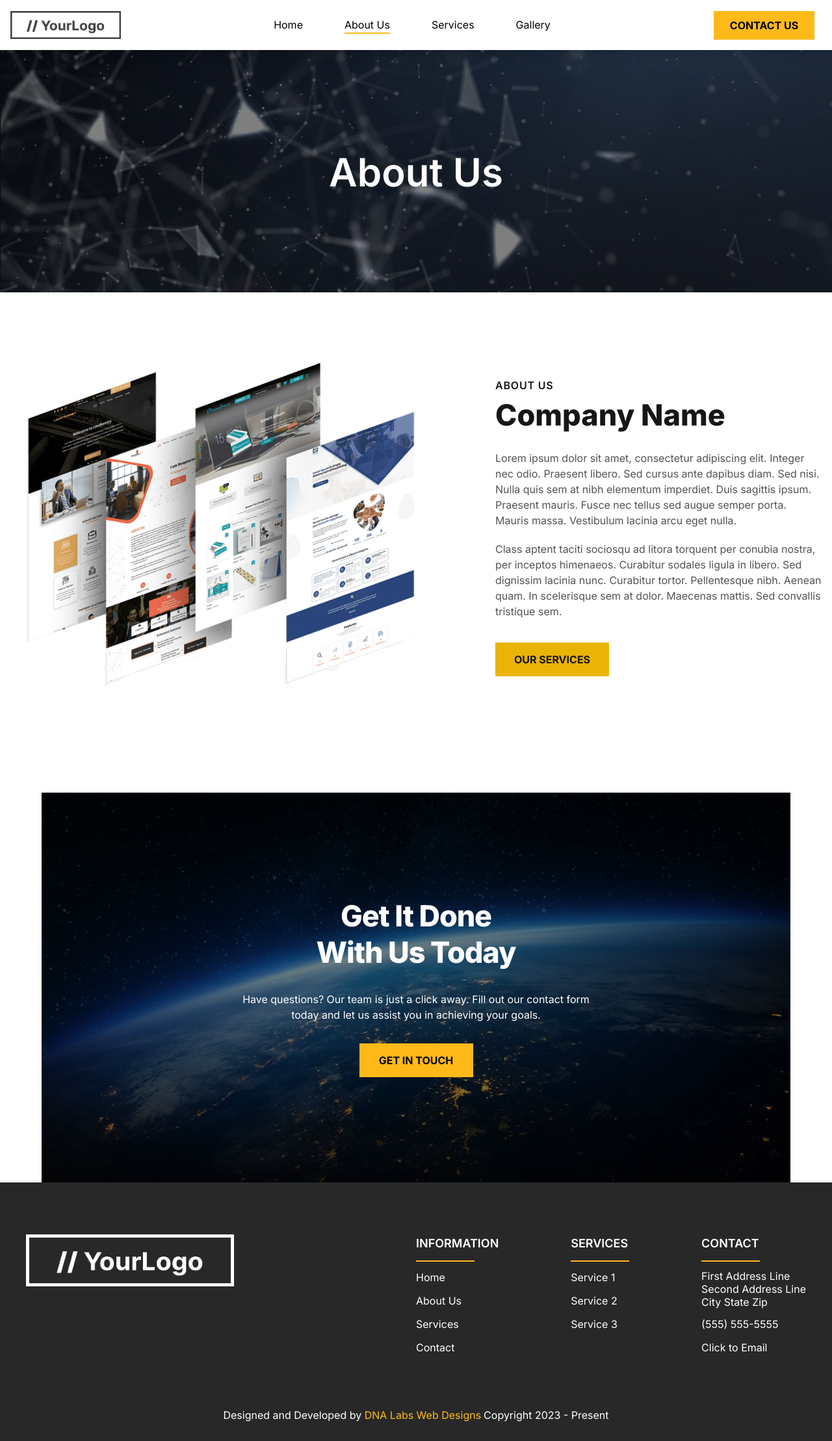
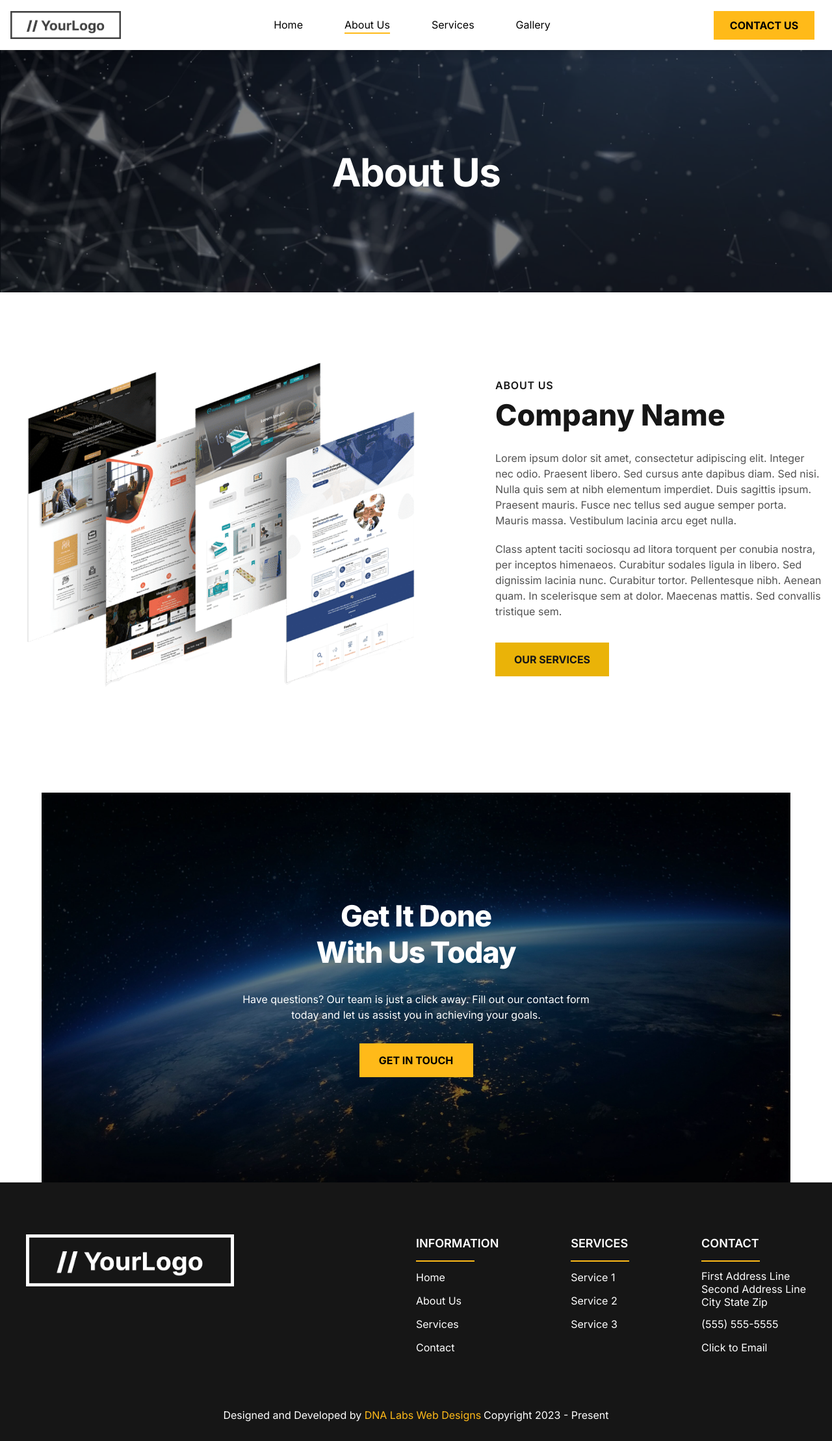
Before and after one commit to dna-projects/web-design-template, a Next.js app: page /about in a window 1280 px wide. Shown: the whole page at 65% size. Built offline with nearby package versions, Linux system fonts and the light colour scheme.

Commit message:
Page banner height reduced, increased font weight for page banner, and make footer background color darker.

```diff
--- a/components/Banner.tsx
+++ b/components/Banner.tsx
@@ -10,7 +10,7 @@ export default function Banner({ headline, image }: BannerProps) {
     return (
         <>
             <div
-                className='flex justify-center relative w-full h-[300px] text-white lg:h-[450px]'
+                className='flex justify-center relative text-white w-full h-[280px] lg:h-[450px]'
                 style={{
                     backgroundImage: `url(${image})`,
                     backgroundSize: 'cover',
@@ -18,7 +18,7 @@ export default function Banner({ headline, image }: BannerProps) {
                 }}
             >
                 <div className='flex justify-center absolute bg-black opacity-50 w-full h-full'></div>
-                <h1 className='self-center text-[35px] font-semibold mt-20 z-20 md:text-[60px]'>{headline}</h1>
+                <h1 className='self-center text-[35px] font-bold tracking-tight mt-20 z-20 md:text-[60px]'>{headline}</h1>
             </div>
         </>
     );
--- a/components/Footer.tsx
+++ b/components/Footer.tsx
@@ -4,7 +4,7 @@ import Image from 'next/image'
 export default function Footer() {
     return (
         <>
-            <div className='flex flex-col bg-[#282828] text-white gap-20 px-10 pt-20 pb-7'>
+            <div className='flex flex-col bg-[#161616] text-white gap-20 px-10 pt-20 pb-7'>
 
                 {/* Logo and content */}
                 <div className='flex flex-col justify-between self-center w-full max-w-screen-xl lg:flex-row'>
```
Also changed, not shown: public/banner-background5.jpg (deleted).
